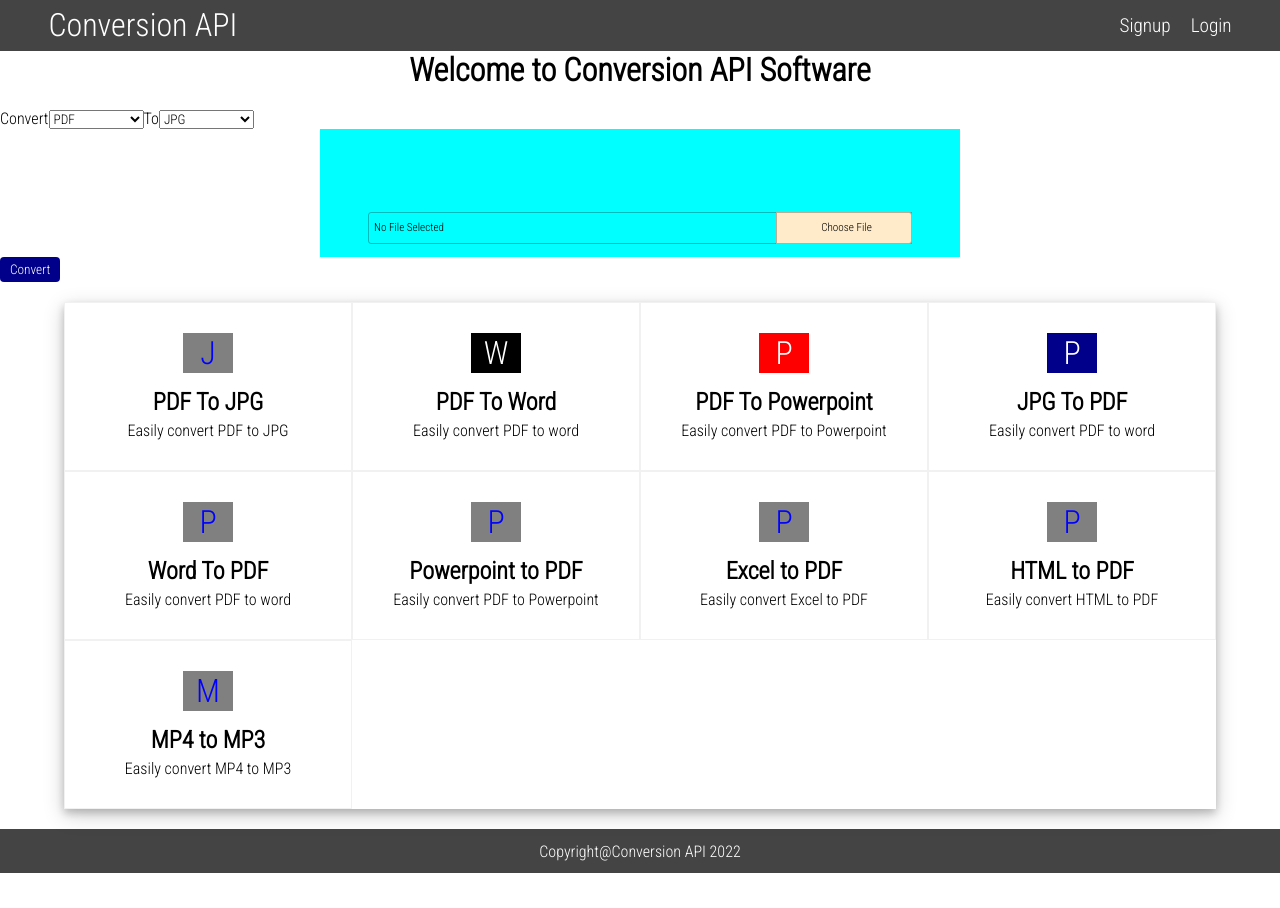
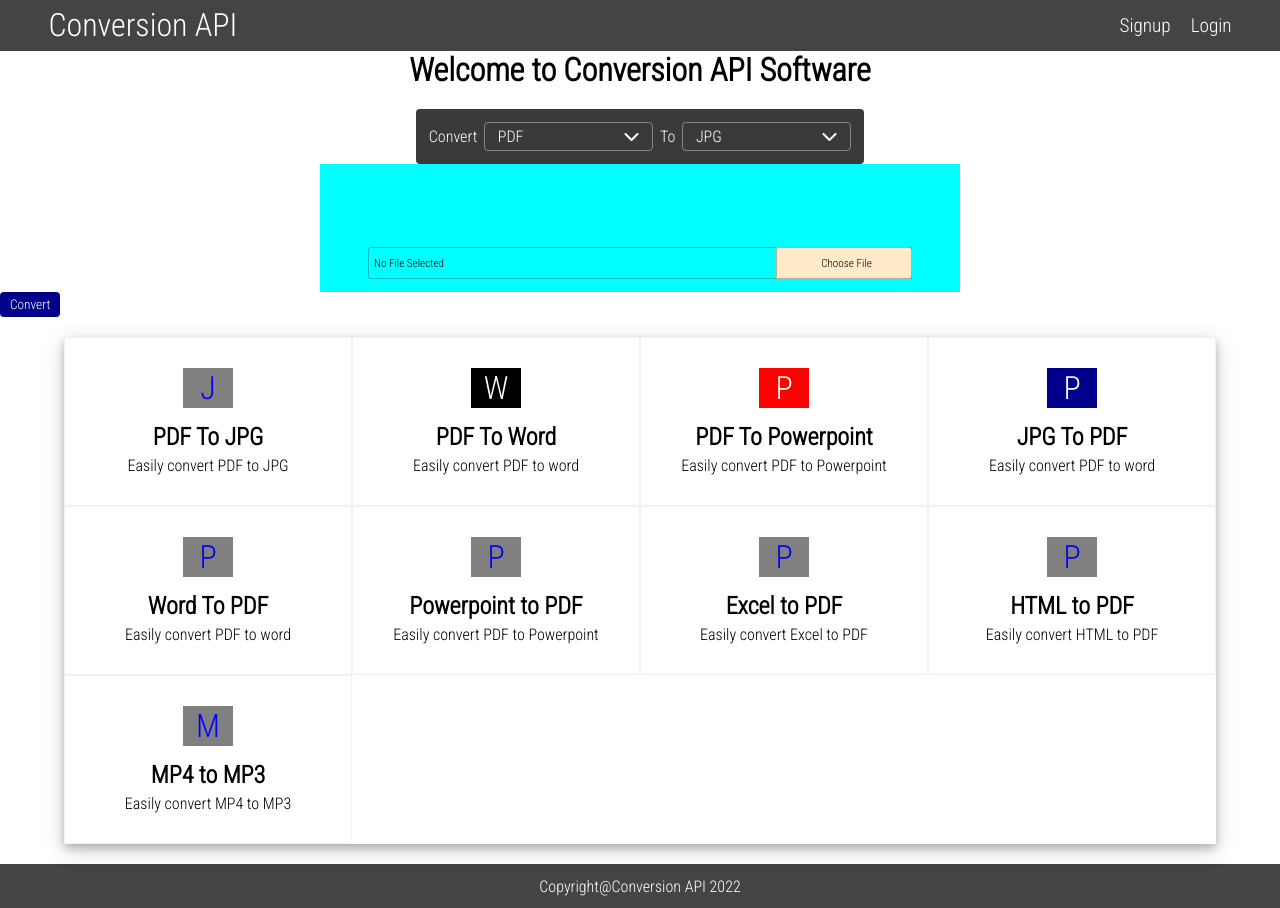
Before and after one commit to srahman3311/conversion-api-ripon, a React (Create React App) app: page / in a window 1280 px wide. Before the commit the page ends 873 px from the top, so only its background shows below. Built offline with nearby package versions, Linux system fonts and the light colour scheme.

Commit message:
Add select conversion file type section on Dashboard component but need to add functionlity to it

```diff
--- a/src/components/dashboard/Dashboard.js
+++ b/src/components/dashboard/Dashboard.js
@@ -18,6 +18,7 @@ import Button from "../reuseable-components/others/Button";
 import TextIcon from "../reuseable-components/others/TextIcon";
 import DropdownList from "../reuseable-components/others/DropdownList";
 import FileUploader from "../reuseable-components/file-uploader/FileUploader";
+import Icon from "../reuseable-components/others/Icon";
 
 
 function Dashboard() {
@@ -145,24 +146,19 @@ function Dashboard() {
             <Navbar />
             <main className={styles.dashboard}>
                 <Header text = "Welcome to Conversion API Software" />
+
                 <div className = {styles.select_file_types}>
-                    <p>Convert</p>
-                    <DropdownList
-                        name = "selectedFileType"
-                        nameKey = "title"
-                        data = {fileFormats}
-                        handleChange = {handleChange}
-                    />
-                    <p>To</p>
-                    <DropdownList
-                        name = "targetFileFormat"
-                        nameKey = "title"
-                        data = {selectableFileFormats}
-                        handleChange = {handleChange}
-
-                    />
+                    <Paragraph text = "Convert" />
+                    <div className = {styles.select_conversion_file_type}>
+                        <Paragraph text = {selectedFileType} />
+                        <Icon iconClassName = "fas fa-chevron-down"/>
+                    </div>
+                    <Paragraph text = "To" />
+                    <div className = {styles.select_target_file_type}>
+                        <Paragraph text = {targetFileFormat} />
+                        <Icon iconClassName = "fas fa-chevron-down"/>
+                    </div>
                 </div>
-
                 <FileUploader file = {file} fileHandler = {fileHandler} />
                 <Button
                     text = "Convert"
--- a/src/components/dashboard/Dashboard.module.css
+++ b/src/components/dashboard/Dashboard.module.css
@@ -23,6 +23,25 @@
 }
 
 .select_file_types {
+  width: 35%;
   display: flex;
+  justify-content: space-between;
+  align-items: center;
+  background-color: rgba(0, 0, 0, 0.774);
+  color: white;
+  padding: 1%;
+  margin: auto;
+  border-radius: 4px;
+}
 
+.select_conversion_file_type, .select_target_file_type {
+  position: relative;
+  width: 40%;
+  display: flex;
+  justify-content: space-between;
+  align-items: center;
+  padding: 1% 3%;
+  border: 1px solid rgba(255, 255, 255, 0.377);
+  border-radius: 4px;
+  cursor: pointer;
 }
```
